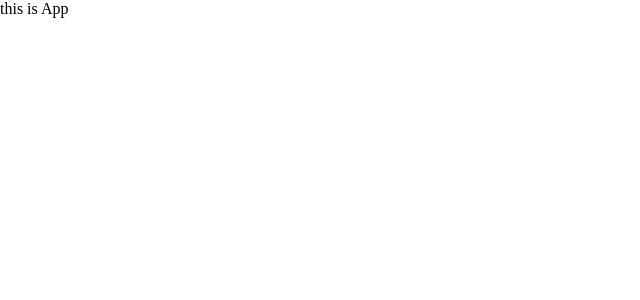
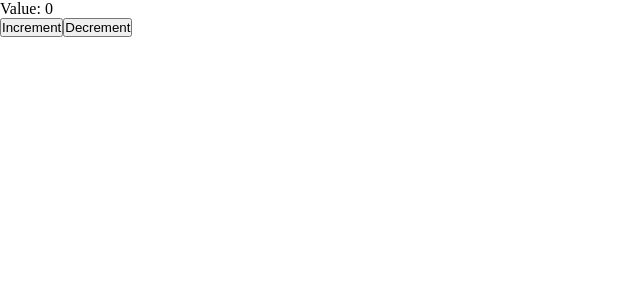
Before and after one commit to womoboy/redux-sample-02, a React (Create React App) app: page / in a window 1280 px wide. Shown: the top 300 px of the page, without its empty margins (0-640 px from the left). Built offline with nearby package versions, Linux system fonts and the light colour scheme.

Commit message:
counter increment and decrement with redux

```diff
--- a/package.json
+++ b/package.json
@@ -3,11 +3,13 @@
   "version": "0.1.0",
   "private": true,
   "dependencies": {
+    "@reduxjs/toolkit": "^1.8.5",
     "@testing-library/jest-dom": "^5.16.5",
     "@testing-library/react": "^13.3.0",
     "@testing-library/user-event": "^13.5.0",
     "react": "^18.2.0",
     "react-dom": "^18.2.0",
+    "react-redux": "^8.0.2",
     "react-scripts": "5.0.1",
     "web-vitals": "^2.1.4"
   },
--- a/src/App.js
+++ b/src/App.js
@@ -1,9 +1,16 @@
+import { Provider } from "react-redux";
+import store from "./store";
+
+import Counter from "./components/counter/Counter";
+
 const App = () => {
-    return (
-        <>
-            <div>this is App</div>
-        </>
-    )
-}
+  return (
+    <Provider store={store}>
+        <div className="App">
+            <Counter />
+        </div>
+    </Provider>
+  );
+};
 
 export default App;
--- /dev/null
+++ b/src/components/counter/Counter.js
@@ -0,0 +1,17 @@
+import { useDispatch, useSelector } from "react-redux";
+import { incrementAction, decrementAction } from "../../slices/counterSlice";
+
+const Counter = () => {
+    const value = useSelector(state => state.counter.value);
+    const dispatch = useDispatch();
+
+    return (
+        <div className="counter">
+            <div>Value: {value}</div>
+            <button onClick={() => dispatch(incrementAction())} >Increment</button>
+            <button onClick={() => dispatch(decrementAction())} >Decrement</button>
+        </div>
+    )
+}
+
+export default Counter;
--- /dev/null
+++ b/src/slices/counterSlice.js
@@ -0,0 +1,24 @@
+import { createSlice } from "@reduxjs/toolkit";
+
+const initialState = {value: 0};
+
+const increment = (state) => {
+    state.value += 1;
+}
+
+const decrement = (state) => {
+    state.value -= 1;
+}
+
+const counterSlice = createSlice({
+    name: 'counter',
+    initialState,
+    reducers: {
+        increment,
+        decrement,
+    }
+})
+
+export const {increment: incrementAction, decrement: decrementAction} = counterSlice.actions; //export actions
+
+export default counterSlice.reducer; //export reducer
--- /dev/null
+++ b/src/store.js
@@ -0,0 +1,11 @@
+import { configureStore } from '@reduxjs/toolkit';
+
+import counterReducer from './slices/counterSlice';
+
+const store = configureStore({
+    reducer: {
+        counter: counterReducer,
+    }
+})
+
+export default store;
```
Also changed, not shown: src/index.js (+10 -7 lines), 1 other file (tests, documents, lock files or other folders).
